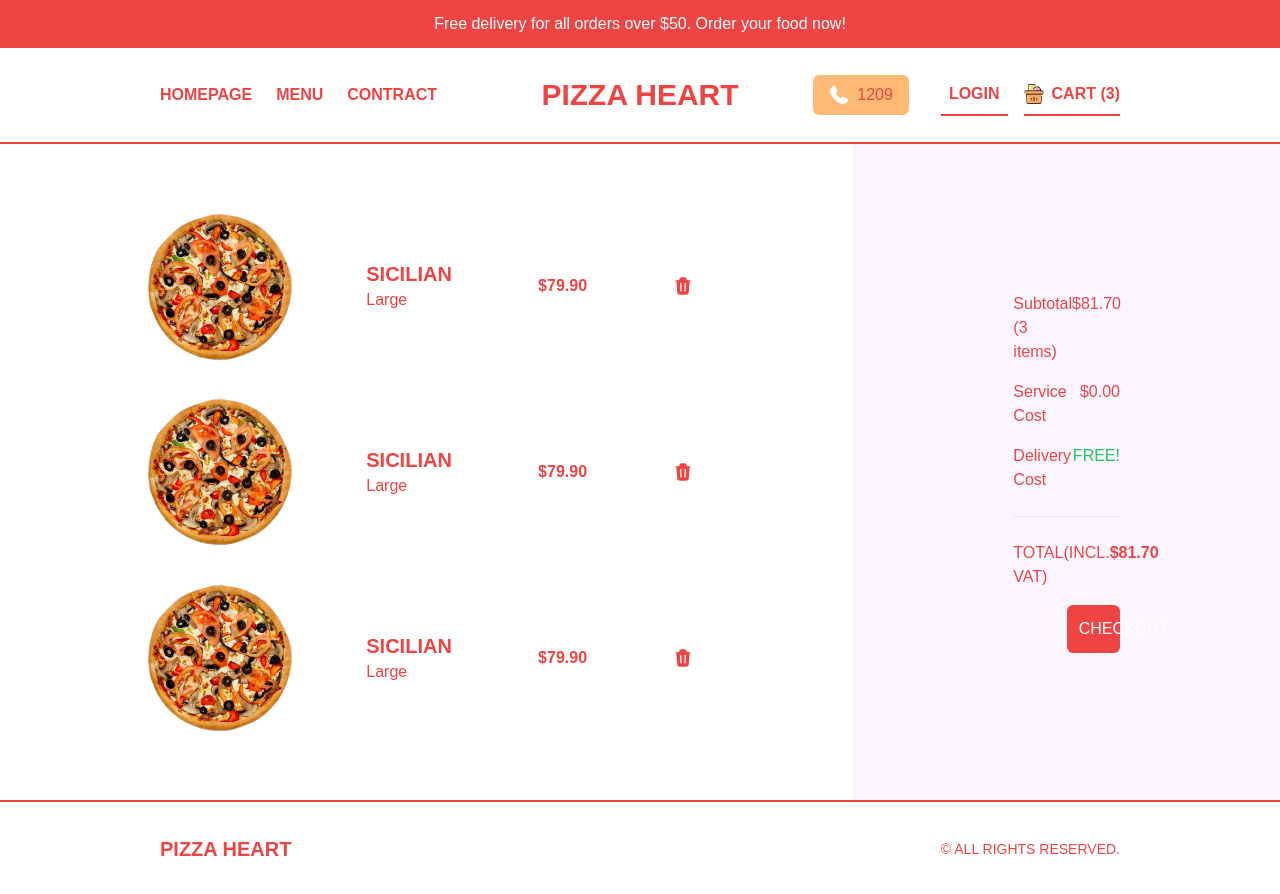
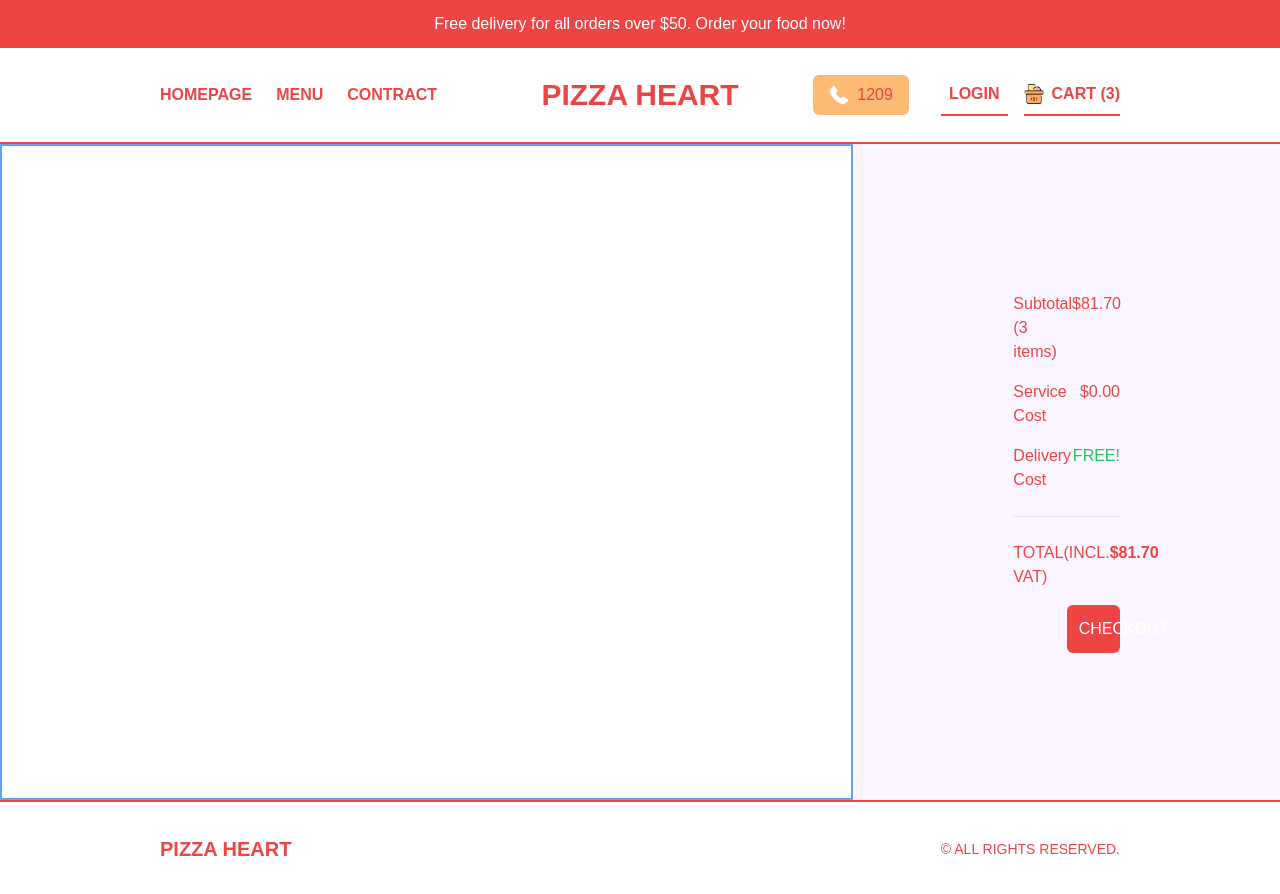
Before and after one commit to Piyabud/Food-Delivery-App, a Next.js app in the folder client/: page /cart in a window 1280 px wide. Built offline with nearby package versions, Linux system fonts and the light colour scheme.

Commit message:
perf : faeture orderpage

```diff
--- a/client/package.json
+++ b/client/package.json
@@ -19,6 +19,7 @@
     "postcss": "8.4.29",
     "react": "18.2.0",
     "react-countdown": "^2.3.5",
+    "react-countdown-circle-timer": "^3.2.1",
     "react-dom": "18.2.0",
     "tailwindcss": "3.3.3",
     "typescript": "5.2.2"
--- a/client/src/app/cart/page.tsx
+++ b/client/src/app/cart/page.tsx
@@ -1,77 +1,15 @@
+import OrderItems from "@/components/OrderItems";
 import Image from "next/image";
 import React from "react";
+import { pizzas } from "@/data";
 
 const CartPage = () => {
   return (
     <div className="h-[calc(100vh-6rem)] md:h-[calc(100vh-9rem)] flex flex-col text-[--Primary] lg:flex-row">
       {/* PRODUCTS CONTAINER */}
-      <div className="h-full p-6 gap-8 flex flex-col justify-center  overflow-scroll md:gap-10 lg:gap-16 lg:h-full lg:w-2/3 lg:p-8 2xl:w-[75vw] lg:px-20 xl:px-40">
+      <div className="border-2 border-blue-400 h-full p-6 gap-8 flex flex-col justify-center  overflow-scroll md:gap-10 lg:gap-16 lg:h-full lg:w-2/3 lg:p-8 2xl:w-[75vw] lg:px-20 xl:px-40">
         {/* SINGLE ITEM */}
-        <div className="flex items-center justify-between ">
-          <Image
-            src="/temporary/p1.png"
-            alt=""
-            width={120}
-            height={120}
-            className="md:scale-[1.2]"
-          />
-          <div className="">
-            <h1 className="uppercase text-xl font-bold">sicilian</h1>
-            <span>Large</span>
-          </div>
-          <h2 className="font-bold">$79.90</h2>
-          <Image
-            src="/delete.svg"
-            alt=""
-            width={20}
-            height={20}
-            className=" cursor-pointer"
-          />
-        </div>
-        {/* SINGLE ITEM */}
-        <div className="flex items-center justify-between ">
-          <Image
-            src="/temporary/p1.png"
-            alt=""
-            width={120}
-            height={120}
-            className="md:scale-[1.2]"
-          />
-          <div className="">
-            <h1 className="uppercase text-xl font-bold">sicilian</h1>
-            <span>Large</span>
-          </div>
-          <h2 className="font-bold">$79.90</h2>
-          <Image
-            src="/delete.svg"
-            alt=""
-            width={20}
-            height={20}
-            className=" cursor-pointer"
-          />
-        </div>
-        {/* SINGLE ITEM */}
-        <div className="flex items-center justify-between ">
-          <Image
-            src="/temporary/p1.png"
-            alt=""
-            width={120}
-            height={120}
-            className="md:scale-[1.2]"
-          />
-          <div className="">
-            <h1 className="uppercase text-xl font-bold">sicilian</h1>
-            <span>Large</span>
-          </div>
-          <h2 className="font-bold">$79.90</h2>
-          <Image
-            src="/delete.svg"
-            alt=""
-            width={20}
-            height={20}
-            className=" cursor-pointer"
-          />
-        </div>
+        {/* <OrderItems /> */}
       </div>
       {/* PAYMENT CONTAINER */}
       <div className="h-1/2 p-4 bg-[--secondary] flex flex-col gap-4 justify-center lg:h-full lg:w-1/3 2xl:w-1/2 lg:px-20 xl:px-40 2xl:text-xl 2xl:gap-6">
--- a/client/src/components/CountDown.tsx
+++ b/client/src/components/CountDown.tsx
@@ -2,12 +2,15 @@
 import React from "react";
 import Countdown from "react-countdown";
 
-const endingDate = new Date();
+const endingDate = new Date("2023-12-31T23:59:59");
 
 function CountDown() {
   return (
     <div>
-      <Countdown date={endingDate} className="font-bold text-5xl text-yellow-300"/>
+      <Countdown
+        date={endingDate}
+        className="font-bold text-5xl text-yellow-300"
+      />
     </div>
   );
 }
--- /dev/null
+++ b/client/src/components/OrderItems.tsx
@@ -0,0 +1,44 @@
+import React from "react";
+import Image from "next/image";
+
+type Props = {
+  id: number;
+  title: string;
+  img?: string;
+  price: number;
+  size?: {
+    title: string;
+    additionalPrice: number;
+  }[];
+};
+
+function OrderItems({ id, title, img, price, size }: Props) {
+  return (
+    <div>
+      {" "}
+      <div className="flex items-center justify-between border-2 border-green-400 ">
+        <Image
+          src="/temporary/p1.png"
+          alt=""
+          width={120}
+          height={120}
+          className="md:scale-[1.2]"
+        />
+        <div className="">
+          <h1 className="uppercase text-xl font-bold">sicilian</h1>
+          <span>Large</span>
+        </div>
+        <h2 className="font-bold">$79.90</h2>
+        <Image
+          src="/delete.svg"
+          alt=""
+          width={20}
+          height={20}
+          className=" cursor-pointer"
+        />
+      </div>
+    </div>
+  );
+}
+
+export default OrderItems;
```
Also changed, not shown: 1 other file (tests, documents, lock files or other folders).
